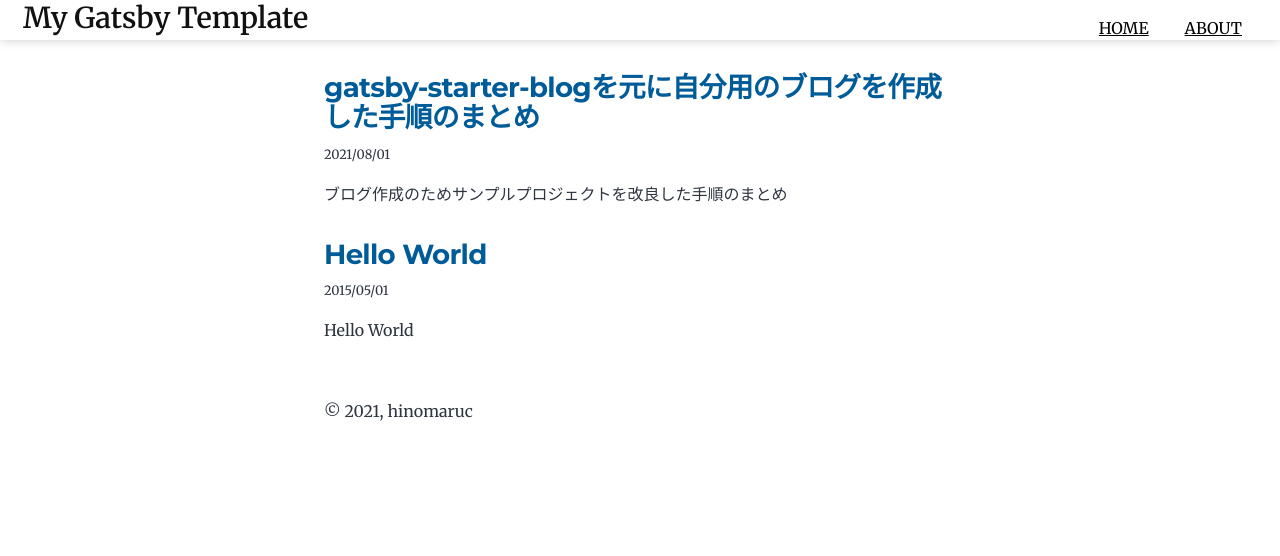
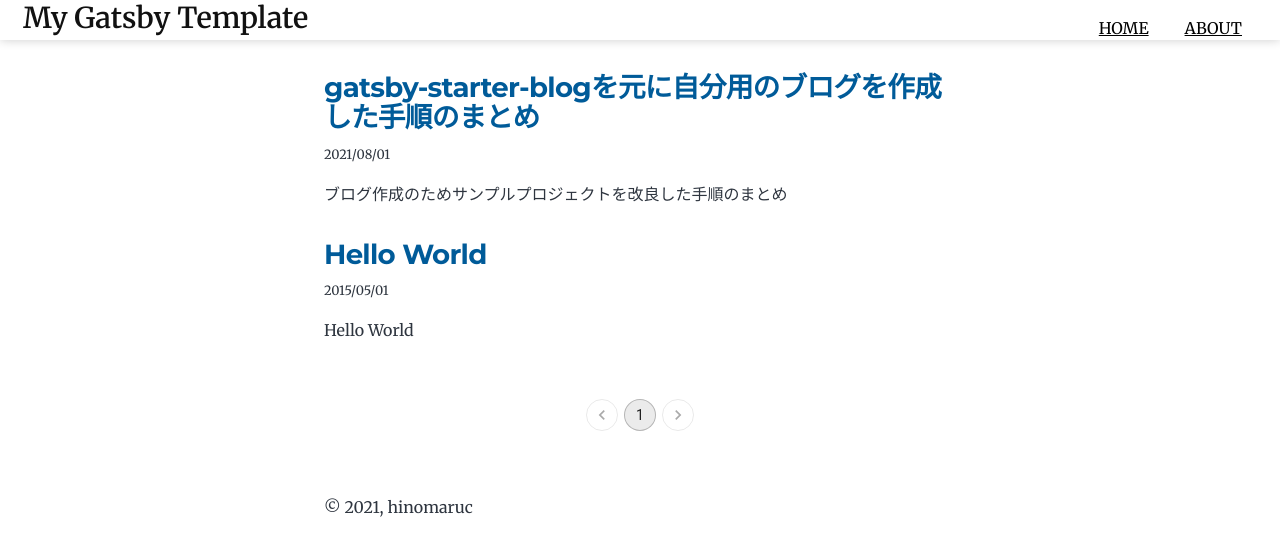
Before and after one commit to hinomaruc/my-gatsby-template, a Gatsby site: page / in a window 1280 px wide. Built offline with nearby package versions, Linux system fonts and the light colour scheme; Gatsby itself is replaced by a stand-in of ours.

Commit message:
add pagination

```diff
--- a/gatsby-node.js
+++ b/gatsby-node.js
@@ -1,5 +1,6 @@
 const path = require(`path`)
 const { createFilePath } = require(`gatsby-source-filesystem`)
+const { paginate } = require(`gatsby-awesome-pagination`)
 
 exports.createPages = async ({ graphql, actions, reporter }) => {
   const { createPage } = actions
@@ -56,6 +57,14 @@ exports.createPages = async ({ graphql, actions, reporter }) => {
       })
     })
   }
+      // Create your paginated pages
+      paginate({
+          createPage,
+          items: posts,
+          itemsPerPage: 10,
+          pathPrefix: ({ pageNumber }) => (pageNumber === 0 ? "/" : "/page"),
+          component: path.resolve('src/templates/index.js')
+      })
 }
 
 exports.onCreateNode = ({ node, actions, getNode }) => {
--- a/package.json
+++ b/package.json
@@ -8,12 +8,17 @@
     "url": "https://github.com/hinomaruc/my-gatsby-template/issues"
   },
   "dependencies": {
+    "@material-ui/core": "^4.12.3",
+    "@material-ui/lab": "^4.0.0-alpha.60",
+    "@material-ui/styles": "^4.11.4",
     "gatsby": "^3.11.1",
+    "gatsby-awesome-pagination": "^0.3.8",
     "gatsby-plugin-feed": "^3.11.0",
     "gatsby-plugin-gatsby-cloud": "^2.11.0",
     "gatsby-plugin-google-analytics": "^3.11.0",
     "gatsby-plugin-image": "^1.11.0",
     "gatsby-plugin-manifest": "^3.11.0",
+    "gatsby-plugin-material-ui": "^3.0.1",
     "gatsby-plugin-offline": "^4.11.0",
     "gatsby-plugin-react-helmet": "^4.11.0",
     "gatsby-plugin-sharp": "^3.11.0",
--- /dev/null
+++ b/src/components/pagination.js
@@ -0,0 +1,33 @@
+import React from "react"
+import { navigate } from "gatsby"
+import { makeStyles } from "@material-ui/core/styles"
+import { Pagination } from "@material-ui/lab"
+
+const useStyles = makeStyles({
+  root: {
+    display: `flex`,
+    flexWrap: `wrap`,
+    justifyContent: `center`,
+    alignItems: "center",
+  },
+});
+
+const Pagenation = ({ pageContext }) => {
+  const classes = useStyles()
+  const { numberOfPages, humanPageNumber } = pageContext
+
+  const handleChange = (_event, value) => {
+    value === 1 ? navigate(`/`) : navigate(`/page/${value}`)
+  }
+  return (
+    <div className={classes.root}>
+      <Pagination
+        variant="outlined"
+        defaultPage={humanPageNumber}
+        count={numberOfPages}
+        onChange={handleChange}
+      />
+    </div>
+  )
+}
+export default Pagenation
--- a/src/pages/index.js
+++ b/src/templates/index.js
@@ -4,8 +4,9 @@ import { Link, graphql } from "gatsby"
 import Bio from "../components/bio"
 import Layout from "../components/layout"
 import Seo from "../components/seo"
+import Pagenation from "../components/pagination"
 
-const BlogIndex = ({ data, location }) => {
+const BlogIndex = ({ data, location, pageContext }) => {
   const siteTitle = data.site.siteMetadata?.title || `Title`
   const posts = data.allMarkdownRemark.nodes
 
@@ -59,6 +60,9 @@ const BlogIndex = ({ data, location }) => {
           )
         })}
       </ol>
+      <footer>
+              <Pagenation pageContext={pageContext} />
+      </footer>
     </Layout>
   )
 }
@@ -66,13 +70,16 @@ const BlogIndex = ({ data, location }) => {
 export default BlogIndex
 
 export const pageQuery = graphql`
-  query {
+  query ($skip: Int!, $limit: Int!) {
     site {
       siteMetadata {
         title
       }
     }
-    allMarkdownRemark(sort: { fields: [frontmatter___date], order: DESC }) {
+    allMarkdownRemark(sort: { fields: [frontmatter___date], order: DESC }
+    skip: $skip
+    limit: $limit
+    ) {
       nodes {
         excerpt
         fields {
```
Also changed, not shown: 1 other file.
